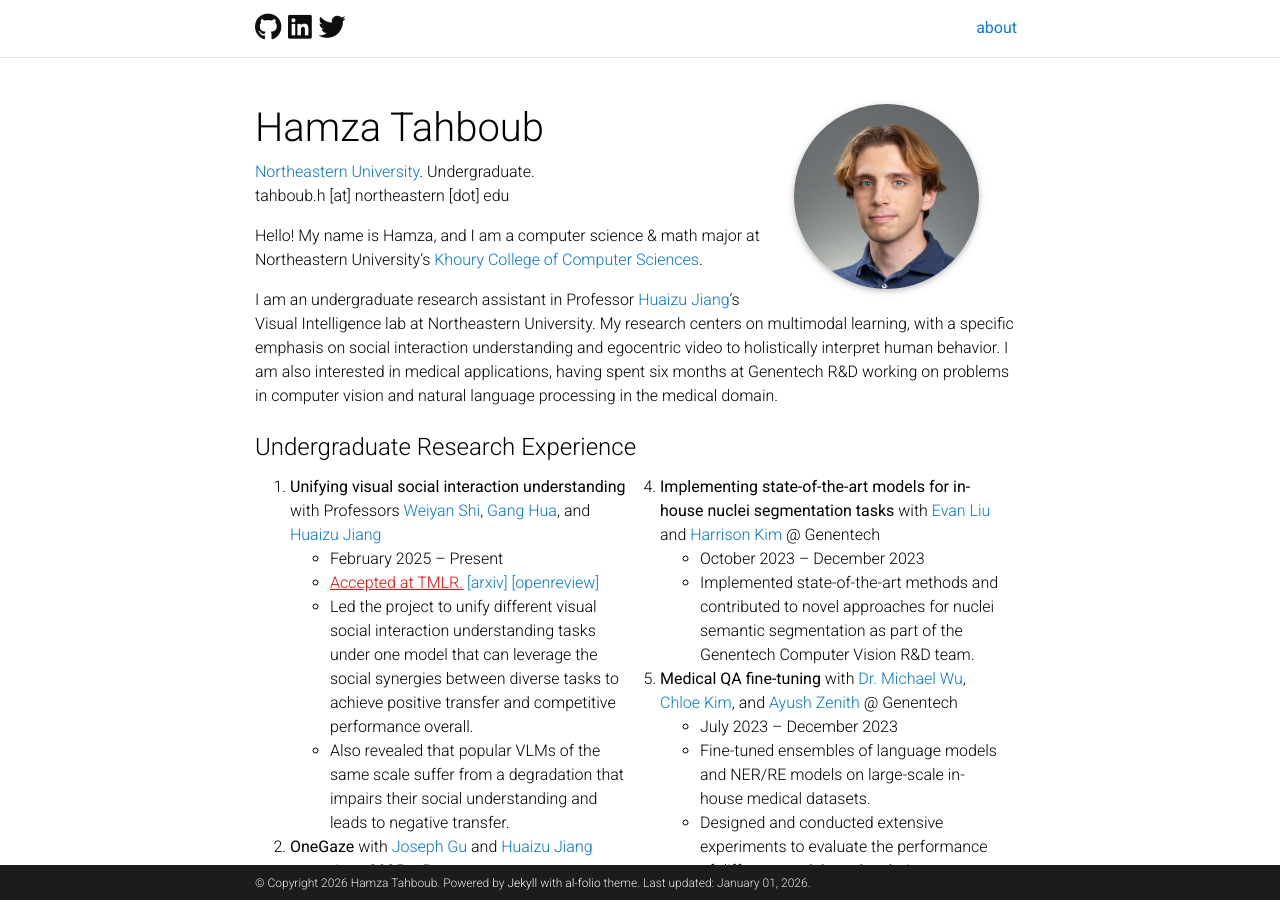
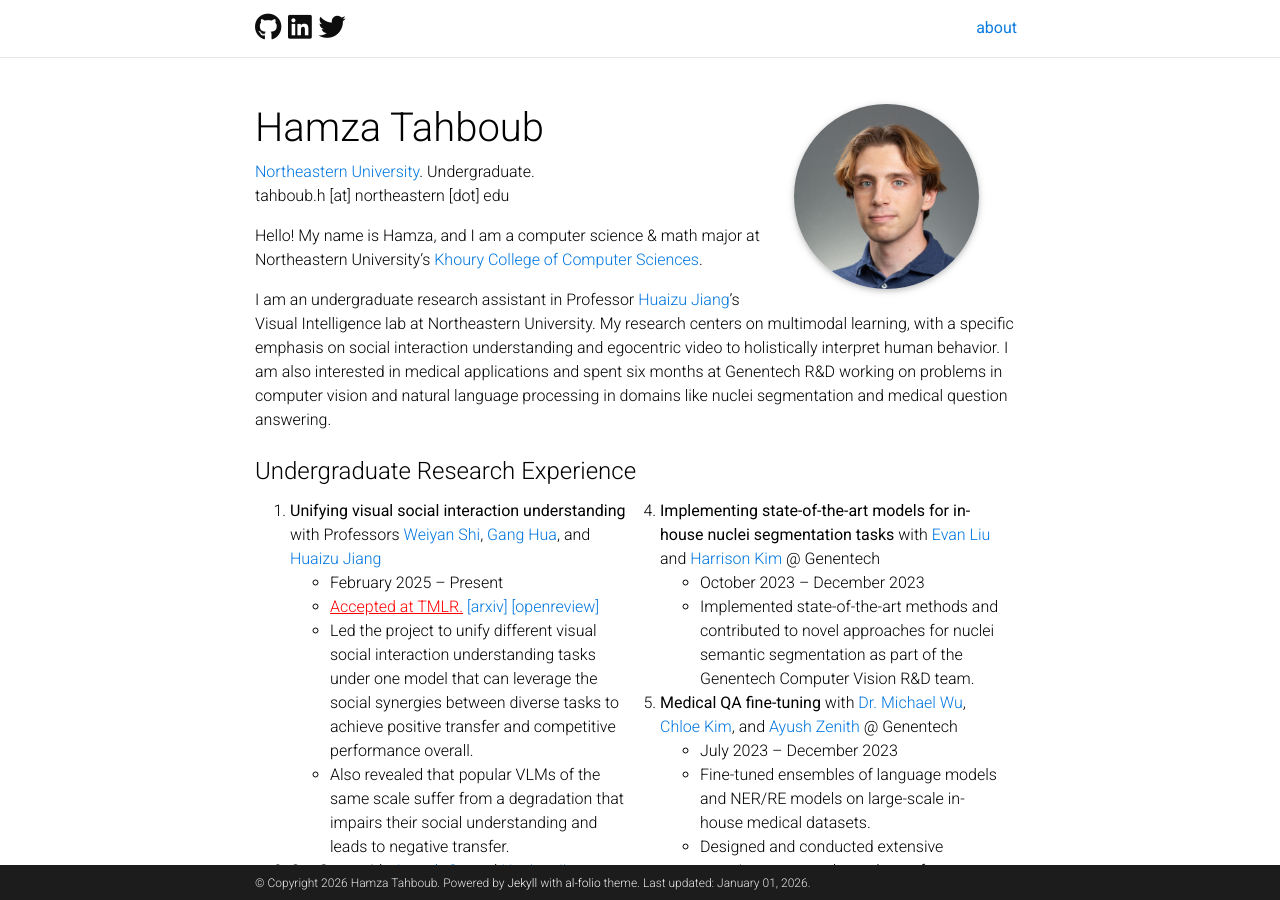
Before and after one commit to htahboub/htahboub, a Jekyll site: the page built from _pages/about.md, in a window 1280 px wide and 900 px high. Built offline with Jekyll 4.4.1, drawn with Linux system fonts in a browser that asks for light colours; comment, search, counter and statistics services are not loaded; a style sheet for code colours, icons or effects is not loaded.

Commit message:
Link fix and prose fix

```diff
--- a/_pages/about.md
+++ b/_pages/about.md
@@ -47,7 +47,7 @@
 <img style="display: none; position: fixed; left: 20px; bottom: 0;" id="gaster" src="assets/img/gaster.gif" height="400pt">
 Hello! My name is Hamza, and I am a computer science & math major at Northeastern University's [Khoury College of Computer Sciences](https://www.khoury.northeastern.edu/).
 
-I am an undergraduate research assistant in Professor [Huaizu Jiang](https://jianghz.me/)'s Visual Intelligence lab at Northeastern University. My research centers on multimodal learning, with a specific emphasis on social interaction understanding and egocentric video to holistically interpret human behavior. I am also interested in medical applications, having spent six months at Genentech R&D working on problems in computer vision and natural language processing in the medical domain.
+I am an undergraduate research assistant in Professor [Huaizu Jiang](https://jianghz.me/)'s Visual Intelligence lab at Northeastern University. My research centers on multimodal learning, with a specific emphasis on social interaction understanding and egocentric video to holistically interpret human behavior. I am also interested in medical applications and spent six months at Genentech R&D working on problems in computer vision and natural language processing in domains like nuclei segmentation and medical question answering.
 
 <style>
 .flex-container {
@@ -81,7 +81,7 @@
       <li><b>Unifying visual social interaction understanding</b> with Professors <a href="https://https://wyshi.github.io/">Weiyan Shi</a>, <a href="https://www.ganghua.org/">Gang Hua</a>, and <a href="https://jianghz.me/">Huaizu Jiang</a>
           <ul>
             <li>February 2025 – Present</li>
-            <li><u style="color: red;">Accepted at TMLR.</u> <a href="https://arxiv.org/abs/2512.01148">[arxiv]</a> <a href="https://openreview.net/forum?id=ofyheokiex">[openreview]</a></li>
+            <li><u style="color: red;">Accepted at TMLR.</u> <a href="https://arxiv.org/abs/2512.01148">[arxiv]</a> <a href="https://openreview.net/forum?id=ofYhEoKIEx">[openreview]</a></li>
             <li>Led the project to unify different visual social interaction understanding tasks under one model that can leverage the social synergies between diverse tasks to achieve positive transfer and competitive performance overall.</li>
             <li>Also revealed that popular VLMs of the same scale suffer from a degradation that impairs their social understanding and leads to negative transfer.</li>
           </ul>
```
